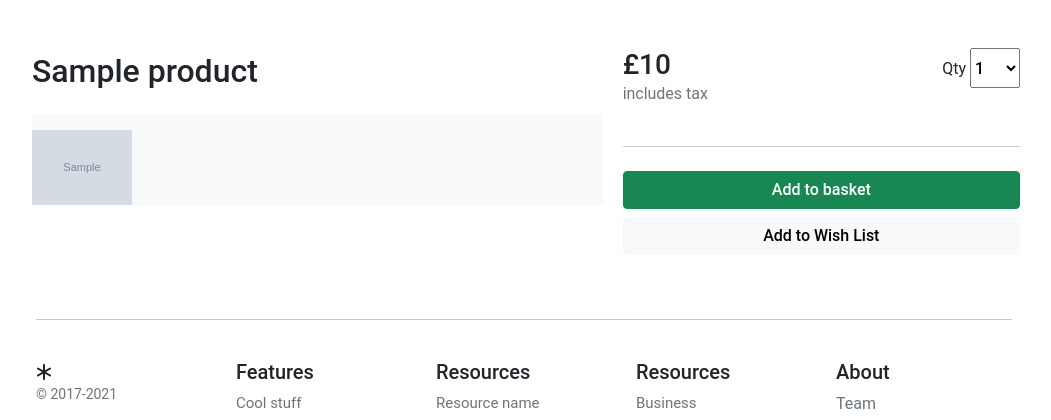
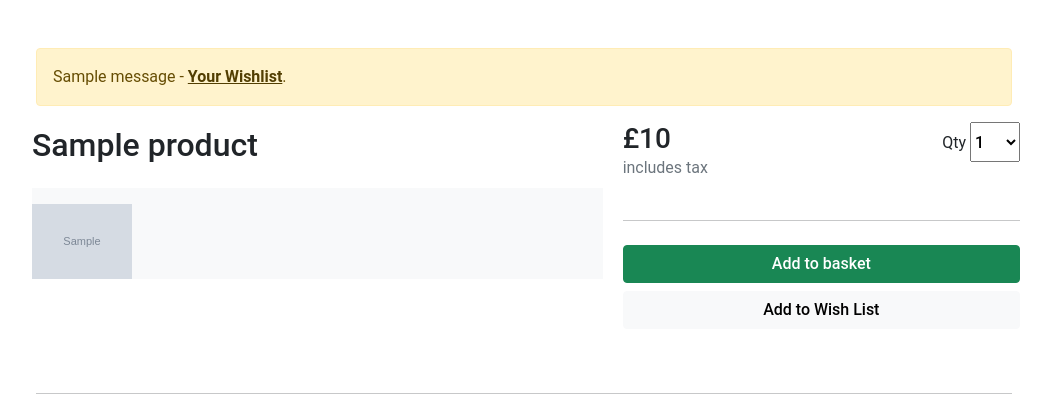
Before and after one commit to Edbeer/TESTSHOP, a Django app: template templates/store/detail.html in a window 1280 px wide. Shown: the part 94-514 px from the top of the page, without its empty margins (116-1167 px from the left). Run offline with Django 3.2, Linux system fonts and the light colour scheme; the template is opened without the code that fills it: most values are stand-ins (such as "Sample title", 1, 10 or a date in 2020); grey boxes marked "Sample" are stand-in pictures; one stand-in notice (Sample message) is shown.

Commit message:
messages

```diff
--- a/account/views.py
+++ b/account/views.py
@@ -1,3 +1,4 @@
+from django.contrib import messages
 from django.contrib.auth import login, logout
 from django.http import HttpResponseRedirect
 from django.shortcuts import render, redirect, get_object_or_404
@@ -28,8 +29,10 @@ def add_to_wishlist(request, id):
     product = get_object_or_404(Product, id=id)
     if product.users_wishlist.filter(id=request.user.id).exists():
         product.users_wishlist.remove(request.user)
+        messages.success(request, 'Removed ' + product.title + ' from your Wishlist')
     else:
         product.users_wishlist.add(request.user)
+        messages.success(request, 'Added ' + product.title + ' to your Wishlist')
     return HttpResponseRedirect(request.META['HTTP_REFERER'])
 
 
--- a/templates/store/detail.html
+++ b/templates/store/detail.html
@@ -7,6 +7,13 @@
 {% block content %}
 
 <div class="container">
+  {% if messages %}
+  <div class="alert alert-warning" alert-{{ message.tags }} role="alert">
+  {% for message in messages  %}
+  {{message|safe}} - <a href="{% url 'account:wishlist' %}" class="alert-link">Your Wishlist</a>.
+  {% endfor %}
+  </div>
+{% endif %}
 <div class="row g-3">
   <div class="col-md-5 ps-3 col-lg-5 order-md-last p-0 order-1">
     <div class="d-grid gap-2">
```
Lines whose indentation alone changed are shown as unchanged.
